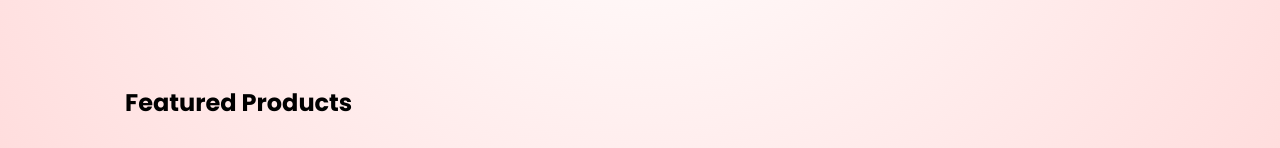
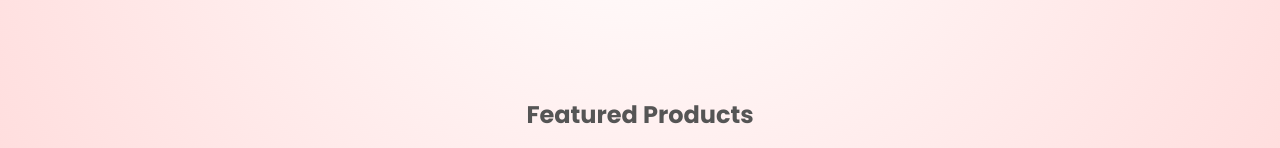
Before and after one commit to JarredTyson/nomsy_creations, a plain HTML site: page index.html in a window 1280 px wide. Shown: the part 673-821 px from the top of the page. Drawn offline with Linux system fonts and the light colour scheme.

Commit message:
update on stylesheet

```diff
--- a/assets/style.css
+++ b/assets/style.css
@@ -105,5 +105,11 @@ p{
 }
 .col-4 img{
     width: 100%;
-
 }
+.title{
+    text-align: center;
+    margin: 0 auto 80px;
+    position: relative;
+    line-height: 60px;
+    color: #555;
+}
```
